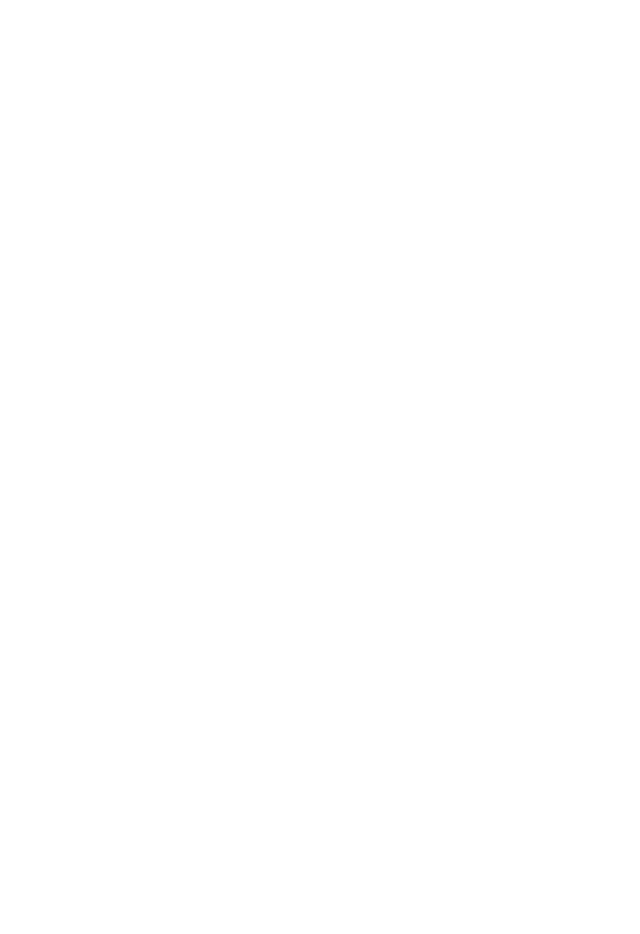
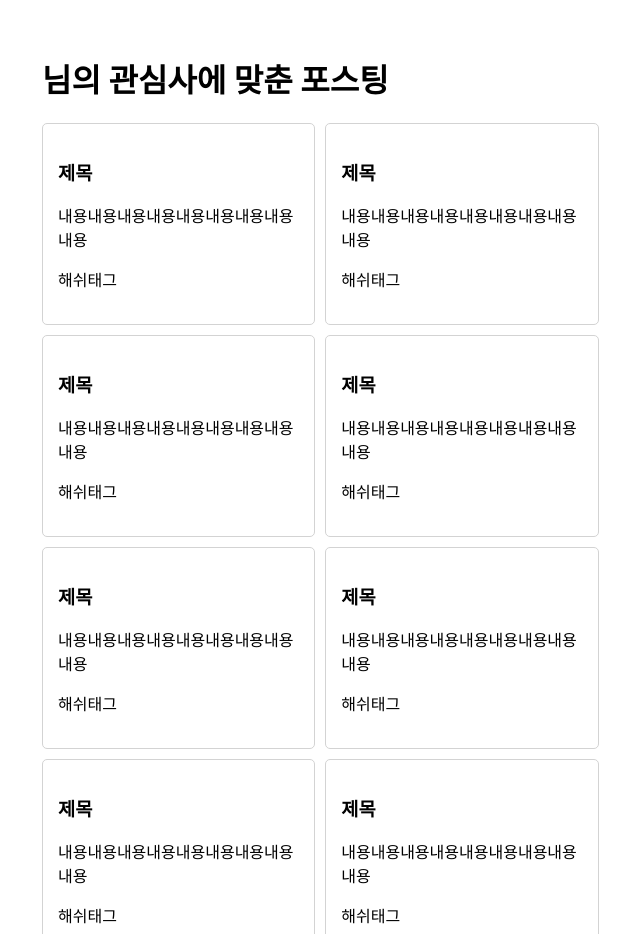
Before and after one commit to 9oormthon-univ/2024_BEOTKKOTTHON_TEAM_20_FE, a React (Create React App) app: page / in a window 1280 px wide. Shown: the part 1680-2614 px from the top of the page, without its empty margins (182-822 px from the left). Before the commit the page ends 1714 px from the top, so only its background shows below. Built offline with nearby package versions, Linux system fonts and the light colour scheme.

Commit message:
[feat] preferboard 세팅

```diff
--- /dev/null
+++ b/src/components/PostBox.tsx
@@ -0,0 +1,11 @@
+import React from "react";
+import { Box } from "../styles/PostBoxStyled";
+
+const PostBox = () => {
+    return <Box>
+        <h3>제목</h3>
+        <p>내용내용내용내용내용내용내용내용내용</p>
+        <div>해쉬태그</div>
+    </Box>
+};
+export default PostBox;
--- /dev/null
+++ b/src/components/PreferBoard.tsx
@@ -0,0 +1,56 @@
+import React,{useState,useEffect} from "react";
+import { Board, BoardWrap } from "../styles/TrendBoardStyled";
+import { BoxWrap } from "../styles/PreferBoardStyled";
+import PostBox from "./PostBox";
+
+const PreferBoard = () => {
+    const [userInfo, setUserInfo] = useState('');
+    const [isLoggedIn, setIsLoggedIn] = useState(false);
+
+    const [interestPosts, setInterestPosts] = useState([]);
+
+    const fetchInterestPosts = async () => {
+        try {
+            const response = await fetch('');
+            const data = await response.json();
+
+            setInterestPosts(data);
+        } catch (error) {
+            console.error('Error fetching data:', error);
+        }
+    };
+
+    useEffect(() => {
+        setIsLoggedIn(true);
+        fetchInterestPosts();
+    }, []);
+
+    return <Board>
+        <BoardWrap>
+        {isLoggedIn ? (
+                    <>
+                        <h1>님의 관심사에 맞춘 포스팅</h1>
+                        <BoxWrap>
+                            <PostBox></PostBox>
+                            <PostBox></PostBox>
+                            <PostBox></PostBox>
+                            <PostBox></PostBox>
+                            <PostBox></PostBox>
+                            <PostBox></PostBox>
+                            <PostBox></PostBox>
+                            <PostBox></PostBox>
+
+                             {/*
+            {interestPosts.map(post => (
+                        <PostBox key={post.id} post={post} />
+            ))}
+            */}
+                        </BoxWrap>
+                    </>
+                ) : (
+                    <h1>로그인이 필요합니다.</h1>
+                )}
+        </BoardWrap>
+    </Board>
+}
+export default PreferBoard;
--- a/src/pages/MainPage.tsx
+++ b/src/pages/MainPage.tsx
@@ -2,12 +2,14 @@
 import { Container, Slider} from "../styles/MainPageStyled";
 import NavBar from "../components/NavBar";
 import TrendBoard from "../components/TrendBoard";
+import PreferBoard from "../components/PreferBoard";
 
 const MainPage = () => {
     return <Container>
         <NavBar/>
         <Slider/>
         <TrendBoard/>
+        <PreferBoard/>
     </Container>;
 };
 export default MainPage;
--- /dev/null
+++ b/src/styles/PostBoxStyled.tsx
@@ -0,0 +1,9 @@
+import styled from "styled-components";
+
+export const Box = styled.div`
+    width:29%;
+    height:170px;
+    border:1px solid lightgray;
+    border-radius:5px;
+    padding:15px
+`;
--- /dev/null
+++ b/src/styles/PreferBoardStyled.tsx
@@ -0,0 +1,7 @@
+import styled from "styled-components";
+
+export const BoxWrap = styled.div`
+    display:flex;
+    flex-flow:row wrap;
+    gap:10px;
+`;
--- a/src/styles/TrendBoardStyled.tsx
+++ b/src/styles/TrendBoardStyled.tsx
@@ -7,7 +7,7 @@
     justify-content:space-around;
 `;
 export const BoardWrap = styled.div`
-    width:60%;
+    width:65%;
     height:100%;
 
 `;
```
